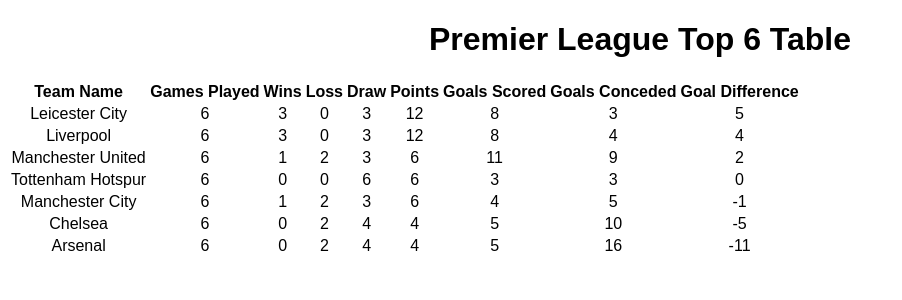
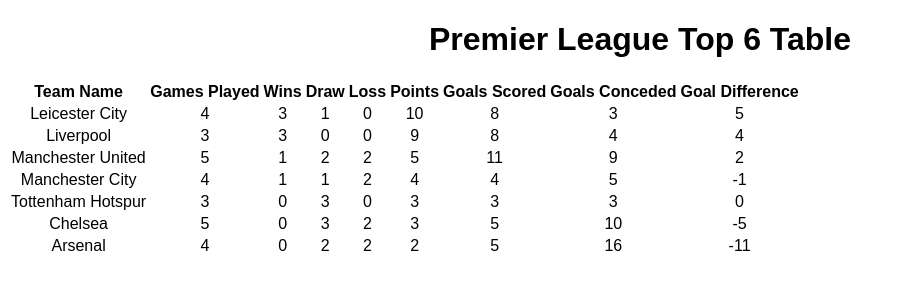
Before and after one commit to melonaster3/Flanksource_Assessment, a React (Create React App) app: page / in a window 1280 px wide. Shown: the top 300 px of the page, without its empty margins (0-902 px from the left). Built offline with nearby package versions, Linux system fonts and the light colour scheme.

Commit message:
Had ALL fixtures, fixed it to fixutres only played

```diff
--- a/src/App.js
+++ b/src/App.js
@@ -5,6 +5,7 @@
 export default function App() {
   let teamList = [];
   let teamInfo = {};
+  const dateTest =  "2021-05-05T14:00:00";
   for (let games of data) {
     let teams = Object.keys(games.score);
     teams.forEach(team => {
@@ -22,25 +23,24 @@
         }
         teamList.push(team);
       }
-      if (games.score[team] === null) {
-        games.score[team] = 0;
-      }
     })
 
+    console.log(dateTest<games.date, games.date);
+    if(dateTest > games.date){
     if(games.score[teams[0]] > games.score[teams[1]] ) {
       teamInfo[teams[0]].points +=3;
       teamInfo[teams[0]].wins ++;
       teamInfo[teams[0]].games ++;
       teamInfo[teams[0]].goalScored += games.score[teams[0]];
       teamInfo[teams[0]].goalConceded += games.score[teams[1]];
-      teamInfo[teams[0]].fixtures.push(games.score);
+      teamInfo[teams[0]].fixtures.push(games);
 
       teamInfo[teams[1]].games ++;
       teamInfo[teams[1]].lose ++;
       teamInfo[teams[1]].goalScored += games.score[teams[1]];
       teamInfo[teams[1]].goalConceded += games.score[teams[0]];
       teamInfo[teams[1]].goalConceded += games.score[teams[0]];
-      teamInfo[teams[1]].fixtures.push(games.score);
+      teamInfo[teams[1]].fixtures.push(games);
     }
 
     if(games.score[teams[1]] > games.score[teams[0]] ) {
@@ -49,13 +49,13 @@
       teamInfo[teams[1]].wins ++;
       teamInfo[teams[1]].goalScored += games.score[teams[1]];
       teamInfo[teams[1]].goalConceded += games.score[teams[0]];
-      teamInfo[teams[1]].fixtures.push(games.score);
+      teamInfo[teams[1]].fixtures.push(games);
 
       teamInfo[teams[0]].games ++;
       teamInfo[teams[0]].lose ++;
       teamInfo[teams[0]].goalScored += games.score[teams[0]];
       teamInfo[teams[0]].goalConceded += games.score[teams[1]];
-      teamInfo[teams[0]].fixtures.push(games.score);
+      teamInfo[teams[0]].fixtures.push(games);
 
     }
 
@@ -65,15 +65,19 @@
       teamInfo[teams[0]].tie ++;
       teamInfo[teams[0]].goalScored += games.score[teams[0]];
       teamInfo[teams[0]].goalConceded += games.score[teams[1]];
-      teamInfo[teams[0]].fixtures.push(games.score);
+      teamInfo[teams[0]].fixtures.push(games);
 
       teamInfo[teams[1]].points ++;
       teamInfo[teams[1]].games ++;
       teamInfo[teams[1]].tie ++;
       teamInfo[teams[1]].goalScored += games.score[teams[1]];
       teamInfo[teams[1]].goalConceded += games.score[teams[0]];
-      teamInfo[teams[1]].fixtures.push(games.score);
+      teamInfo[teams[1]].fixtures.push(games);
     }
+  } else {
+    teamInfo[teams[0]].fixtures.push(games);
+    teamInfo[teams[1]].fixtures.push(games);
+  }
 
   }
 
--- a/src/Team.js
+++ b/src/Team.js
@@ -7,8 +7,8 @@
       <td>{props.teamInfo[0]}</td>
       <td>{props.teamInfo[3].games}</td>
       <td>{props.teamInfo[3].wins}</td>
+      <td>{props.teamInfo[3].tie}</td>
       <td>{props.teamInfo[3].lose}</td>
-      <td>{props.teamInfo[3].tie}</td>
       <td>{props.teamInfo[3].points}</td>
       <td>{props.teamInfo[3].goalScored}</td>
       <td>{props.teamInfo[3].goalConceded}</td>
--- a/src/TeamList.js
+++ b/src/TeamList.js
@@ -21,8 +21,8 @@
   <th>Team Name</th>
   <th>Games Played</th>
   <th>Wins</th>
+  <th>Draw</th>
   <th>Loss</th>
-  <th>Draw</th>
   <th>Points</th>
   <th>Goals Scored</th>
   <th>Goals Conceded</th>
```
Also changed, not shown: src/Fixture.js (added, +45 -0 lines).
